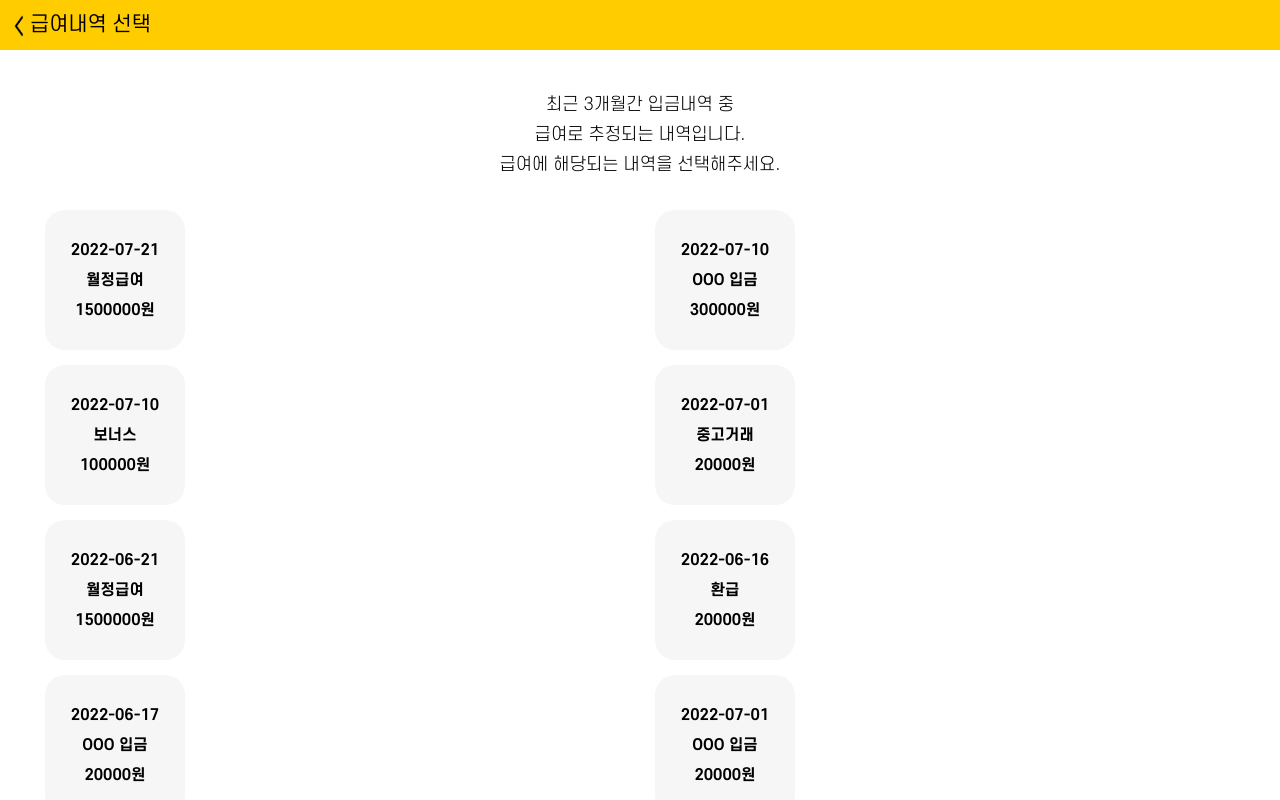
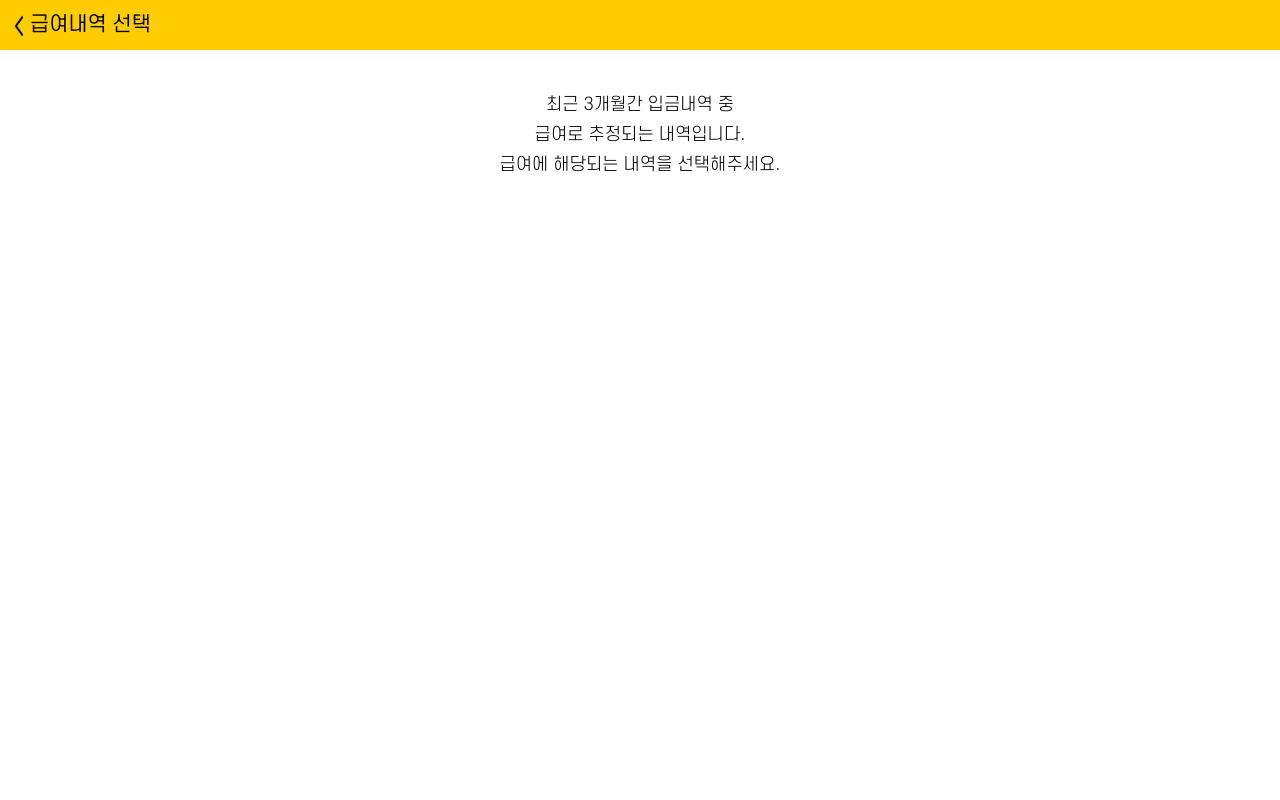
Before and after one commit to pika-two/pika-two-FE, a React (Vite) app: page /accountList/1 in a window 1280 px wide. Shown: the top 800 px of the page. Built offline with nearby package versions, Linux system fonts and the light colour scheme; a small style sheet from the web is missing.

Commit message:
[DELETE] dummyData
[DELETE] dummyData

```diff
--- a/src/pages/IncomeListPage.jsx
+++ b/src/pages/IncomeListPage.jsx
@@ -7,54 +7,8 @@ import IncomeList from '../components/Composition/IncomeList';
 import { useState } from 'react';
 import Message from '../components/ui/message';
 export default function IncomeListPage () {
-  const dummyData = [{
-      'date' : '2022-07-21',
-      'amount' : 1500000,
-      'memo' : '월정급여'
-    },
-    {
-      'date' : '2022-07-10',
-      'amount' : 300000,
-      'memo' : 'OOO 입금'
-    },
-    {
-      'date' : '2022-07-10',
-      'amount' : 100000,
-      'memo' : '보너스'
-    },
-    {
-      'date' : '2022-07-01',
-      'amount' : 20000,
-      'memo' : '중고거래'
-    },
-    {
-      'date' : '2022-06-21',
-      'amount' : 1500000,
-      'memo' : '월정급여'
-    },
-    {
-      'date' : '2022-06-16',
-      'amount' : 20000,
-      'memo' : '환급'
-    },
-    {
-      'date' : '2022-06-17',
-      'amount' : 20000,
-      'memo' : 'OOO 입금'
-    },
-    {
-      'date' : '2022-07-01',
-      'amount' : 20000,
-      'memo' : 'OOO 입금'
-    },
-    {
-      'date' : '2022-06-11',
-      'amount' : 1500000,
-      'memo' : '보너스'
-    },
-]
    const {goBack,push} = useInternalRouter();
-   const [incomes, setIncomes]  = useState(dummyData);
+   const [incomes, setIncomes]  = useState([]);
    const [selectedIncomeNameList, setSelectedIncomeNameLIst] = useState([]);
    const handleChange = function(event,name){
         setSelectedIncomeNameLIst(prev => prev.indexOf(name) === -1?[...prev,name]:[...prev].filter(item=>item !== name))
```
